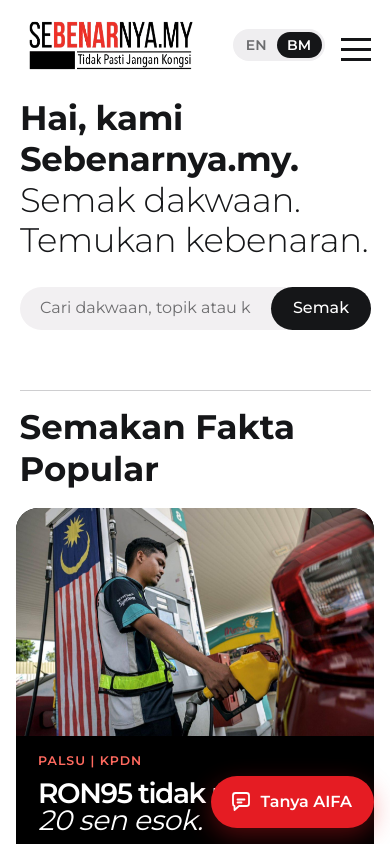
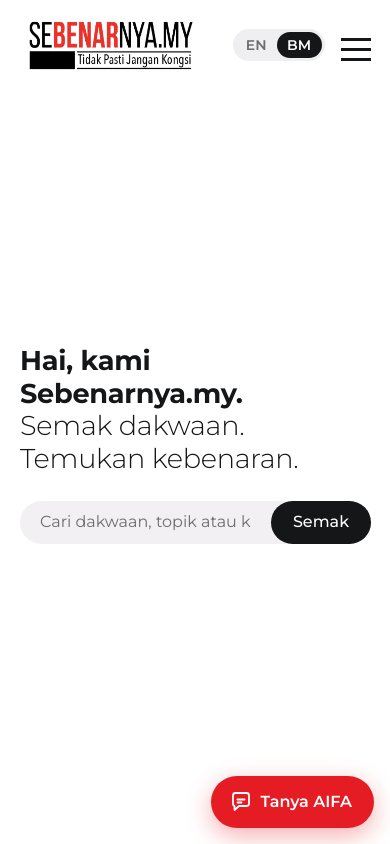
Before and after one commit to arisyahusna/sebenarnya-design, a Next.js app: page / in a window 390 px wide. Shown: the top 844 px of the page. Built offline with nearby package versions, Linux system fonts and the light colour scheme; grey boxes are pictures that could not be loaded.

Commit message:
Change title size and hero

```diff
--- a/app/global.css
+++ b/app/global.css
@@ -122,15 +122,15 @@ input::placeholder { color: var(--text); }
 .big-title,
 .section-label.big-title {
   margin: 0;
-  font-size: 6.6rem;
+  font-size: 5.28rem;
   line-height: 1.25;
 }
 
-@media (max-width: 1600px) { .big-title, .section-label.big-title { font-size: 6rem; } }
-@media (max-width: 1280px) { .big-title, .section-label.big-title { font-size: 5.5rem; } }
-@media (max-width: 768px)  { .big-title, .section-label.big-title { font-size: 4.8rem; } }
-@media (max-width: 480px)  { .big-title, .section-label.big-title { font-size: 3.4rem; } }
-@media (max-width: 320px)  { .big-title, .section-label.big-title { font-size: 3.2rem; } }
+@media (max-width: 1600px) { .big-title, .section-label.big-title { font-size: 4.8rem; } }
+@media (max-width: 1280px) { .big-title, .section-label.big-title { font-size: 4.4rem; } }
+@media (max-width: 768px)  { .big-title, .section-label.big-title { font-size: 3.84rem; } }
+@media (max-width: 480px)  { .big-title, .section-label.big-title { font-size: 2.72rem; } }
+@media (max-width: 320px)  { .big-title, .section-label.big-title { font-size: 2.56rem; } }
 
 /* Shared: small section heading with top border */
 .section-head {
@@ -630,23 +630,31 @@ input::placeholder { color: var(--text); }
   }
 }
 
-/* Hero */
+/* Hero: fills the rest of the first screen below the header
+   (--header-h is measured in components/Header.js) */
 .hero {
+  display: flex;
+  flex-direction: column;
+  min-height: calc(100vh - var(--header-h, 140px));
+  min-height: calc(100svh - var(--header-h, 140px));
   color: var(--text);
   background-color: var(--bg);
 }
 
 .hero-inner {
+  display: flex;
+  flex: 1 0 auto;
+  align-items: center;
   overflow: hidden;
   padding-top: 4vh;
 }
 
-.hero-content { margin-bottom: 9vh; }
+.hero-content { width: 100%; margin-bottom: 9vh; }
 
 .hero-title {
   max-width: 1500px;
   margin: 0 0 6vh;
-  font-size: clamp(3.4rem, 4.6vw, 8rem);
+  font-size: clamp(2.72rem, 3.68vw, 6.4rem);
   font-weight: 300;
   line-height: 1.2;
   letter-spacing: var(--letter-spacing);
@@ -655,11 +663,12 @@ input::placeholder { color: var(--text); }
 .hero-title span { font-weight: 700; }
 .hero-tagline { font-style: normal; }
 
-/* Hero: claim search form, full width of the container */
+/* Hero: claim search form; the max-width caps the whole grey pill (input + button) */
 .claim-form {
   box-sizing: border-box;
   flex: 1 1 100%;
   width: 100%;
+  max-width: 1100px;
   margin-right: 0;
 }
 
--- a/components/Header.js
+++ b/components/Header.js
@@ -1,6 +1,6 @@
 'use client';
 
-import { useEffect, useState } from 'react';
+import { useEffect, useRef, useState } from 'react';
 import Logo from './Logo';
 import { navLinks } from '@/data/content';
 import { withBase } from '@/lib/basePath';
@@ -22,8 +22,21 @@ export default function Header() {
     return () => desktop.removeEventListener('change', close);
   }, []);
 
+  // Expose the header height as --header-h so the hero can fill the rest of the screen
+  const headerRef = useRef(null);
+  useEffect(() => {
+    const el = headerRef.current;
+    if (!el) return;
+    const update = () =>
+      document.documentElement.style.setProperty('--header-h', `${el.offsetHeight}px`);
+    update();
+    const ro = new ResizeObserver(update);
+    ro.observe(el);
+    return () => ro.disconnect();
+  }, []);
+
   return (
-    <header className="header">
+    <header className="header" ref={headerRef}>
       <div className="header-inner container">
         <div className="brand">
           <Logo />
```
